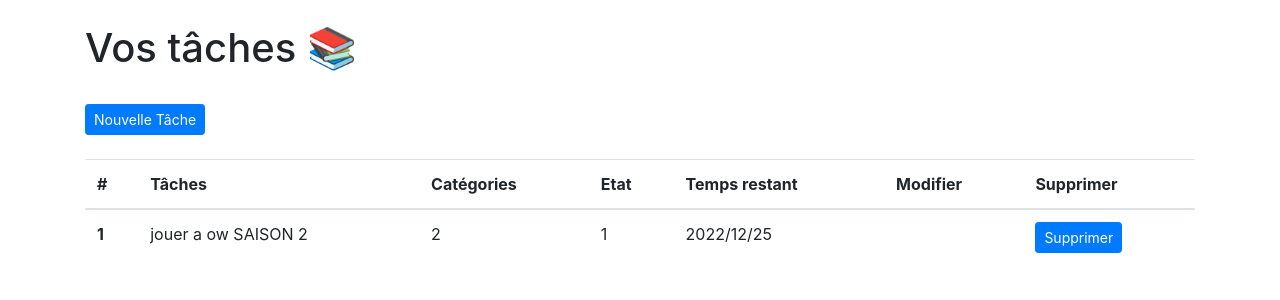
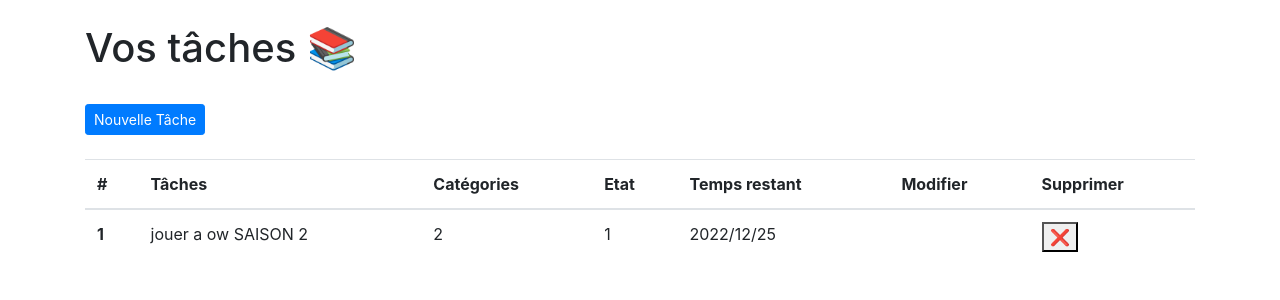
Before and after one commit to Kapoutaine/ToDoList, a Flask app: page / in a window 1280 px wide. Shown: the part 56-356 px from the top of the page. Run offline with Flask 2, Linux system fonts and the light colour scheme; some libraries are stand-ins or nearby versions.

Commit message:
Update accueil.html
Emoji ❌ pour supprimer tâche

```diff
--- a/templates/accueil.html
+++ b/templates/accueil.html
@@ -34,7 +34,7 @@
       <td></td>
       <td>
       <form action="/supprimer" method="POST">
-        <button type="submit" class="btn btn-primary btn-sm" name="idTache" value="{{ tache[-1] }}">Supprimer</button>
+        <button type="submit" name="idTache" value="{{ tache[-1] }}">❌</button>
       </form></td>
     </tr>
     {% endfor %}
```
